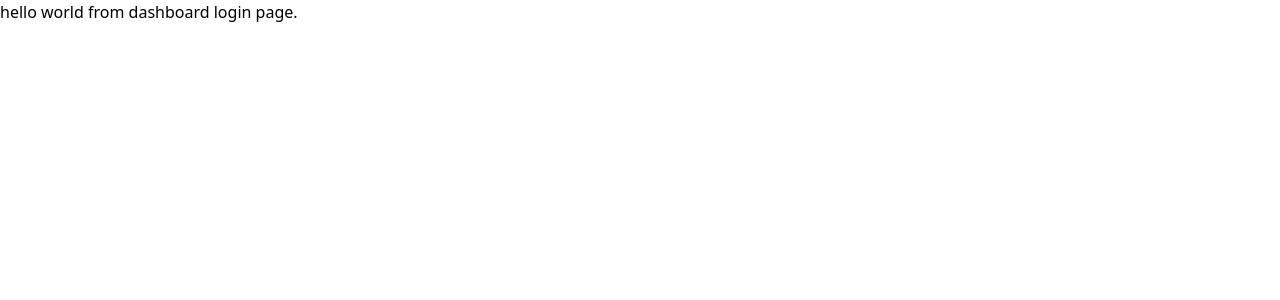
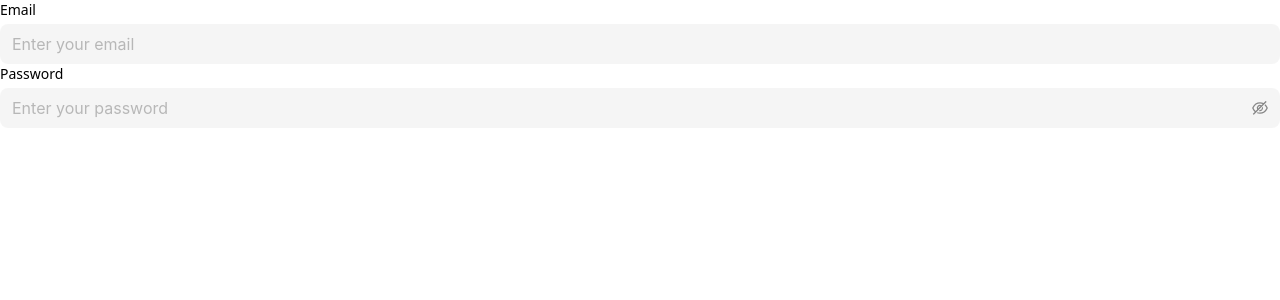
Before and after one commit to DeveloperDolon/microservice-client, a Next.js app: page /dashboard_login in a window 1280 px wide. Shown: the top 300 px of the page. Built offline with nearby package versions, Linux system fonts and the light colour scheme.

Commit message:
login from added

```diff
--- a/app/_components/InputField.tsx
+++ b/app/_components/InputField.tsx
@@ -2,6 +2,7 @@ import { Input, Select } from "antd";
 import Checkbox from "antd/es/checkbox/Checkbox";
 import TextArea from "antd/es/input/TextArea";
 import { RegisterOptions, useFormContext } from "react-hook-form";
+import { EyeInvisibleOutlined, EyeTwoTone } from "@ant-design/icons";
 
 interface InputFieldProps {
   name: string;
@@ -39,7 +40,11 @@ const InputField = ({
             placeholder={placeholder}
             {...register(name, options)}
           />
-          {error && <p className="md:text-sm text-xs font-light text-red-500">{error}</p>}
+          {error && (
+            <p className="md:text-sm text-xs font-light text-red-500">
+              {error}
+            </p>
+          )}
         </>
       ) : type === "select" ? (
         <>
@@ -62,7 +67,11 @@ const InputField = ({
               { value: "3", label: "Tom" },
             ]}
           />
-          {error && <p className="md:text-sm text-xs font-light text-red-500">{error}</p>}
+          {error && (
+            <p className="md:text-sm text-xs font-light text-red-500">
+              {error}
+            </p>
+          )}
         </>
       ) : type === "checkbox" ? (
         <>
@@ -72,9 +81,13 @@ const InputField = ({
           <Checkbox className="mt-1" type={type} {...register(name, options)}>
             Checkbox
           </Checkbox>
-          {error && <p className="md:text-sm text-xs font-light text-red-500">{error}</p>}
+          {error && (
+            <p className="md:text-sm text-xs font-light text-red-500">
+              {error}
+            </p>
+          )}
         </>
-      ) : type === "text" || type === "number" ? (
+      ) : type === "text" || type === "number" || type === "email" ? (
         <>
           <label htmlFor={name} className="text-sm">
             {label}
@@ -87,7 +100,33 @@ const InputField = ({
             placeholder={placeholder}
             {...register(name, options)}
           />
-          {error && <p className="md:text-sm text-xs font-light text-red-500">{error}</p>}
+          {error && (
+            <p className="md:text-sm text-xs font-light text-red-500">
+              {error}
+            </p>
+          )}
+        </>
+      ) : type === "password" ? (
+        <>
+          <label htmlFor={name} className="text-sm">
+            {label}
+          </label>
+          <Input.Password
+            className="mt-1"
+            size="large"
+            variant="filled"
+            type={type}
+            placeholder={placeholder}
+            {...register(name, options)}
+            iconRender={(visible) =>
+              visible ? <EyeTwoTone /> : <EyeInvisibleOutlined />
+            }
+          />
+          {error && (
+            <p className="md:text-sm text-xs font-light text-red-500">
+              {error}
+            </p>
+          )}
         </>
       ) : (
         ""
--- /dev/null
+++ b/app/_validations/auth_validation.ts
@@ -0,0 +1,8 @@
+import { z } from "zod";
+
+export const auth_login_validation = z.object({
+  email: z.string().email("Invalid email address!"),
+  password: z.string().min(8, "Password must be 8 character!"),
+});
+
+export type LoginValidationType = z.infer<typeof auth_login_validation>;
--- a/app/dashboard_login/page.tsx
+++ b/app/dashboard_login/page.tsx
@@ -1,9 +1,42 @@
+"use client";
 
+import { zodResolver } from "@hookform/resolvers/zod";
+import { FormProvider, useForm } from "react-hook-form";
+import {
+  auth_login_validation,
+  LoginValidationType,
+} from "../_validations/auth_validation";
+import InputField from "../_components/InputField";
 
 const page = () => {
+  // eslint-disable-next-line react-hooks/rules-of-hooks
+  const methods = useForm<LoginValidationType>({
+    resolver: zodResolver(auth_login_validation),
+  });
+
   return (
     <div>
-      hello world from dashboard login page.
+      <FormProvider {...methods}>
+        <div className="">
+          <form>
+            <InputField
+              name="email"
+              type="email"
+              placeholder="Enter your email"
+              label="Email"
+              options={{ required: "Email is required." }}
+            />
+
+            <InputField
+              name="password"
+              type="password"
+              placeholder="Enter your password"
+              label="Password"
+              options={{ required: "Password is required" }}
+            />
+          </form>
+        </div>
+      </FormProvider>
     </div>
   );
 };
```
